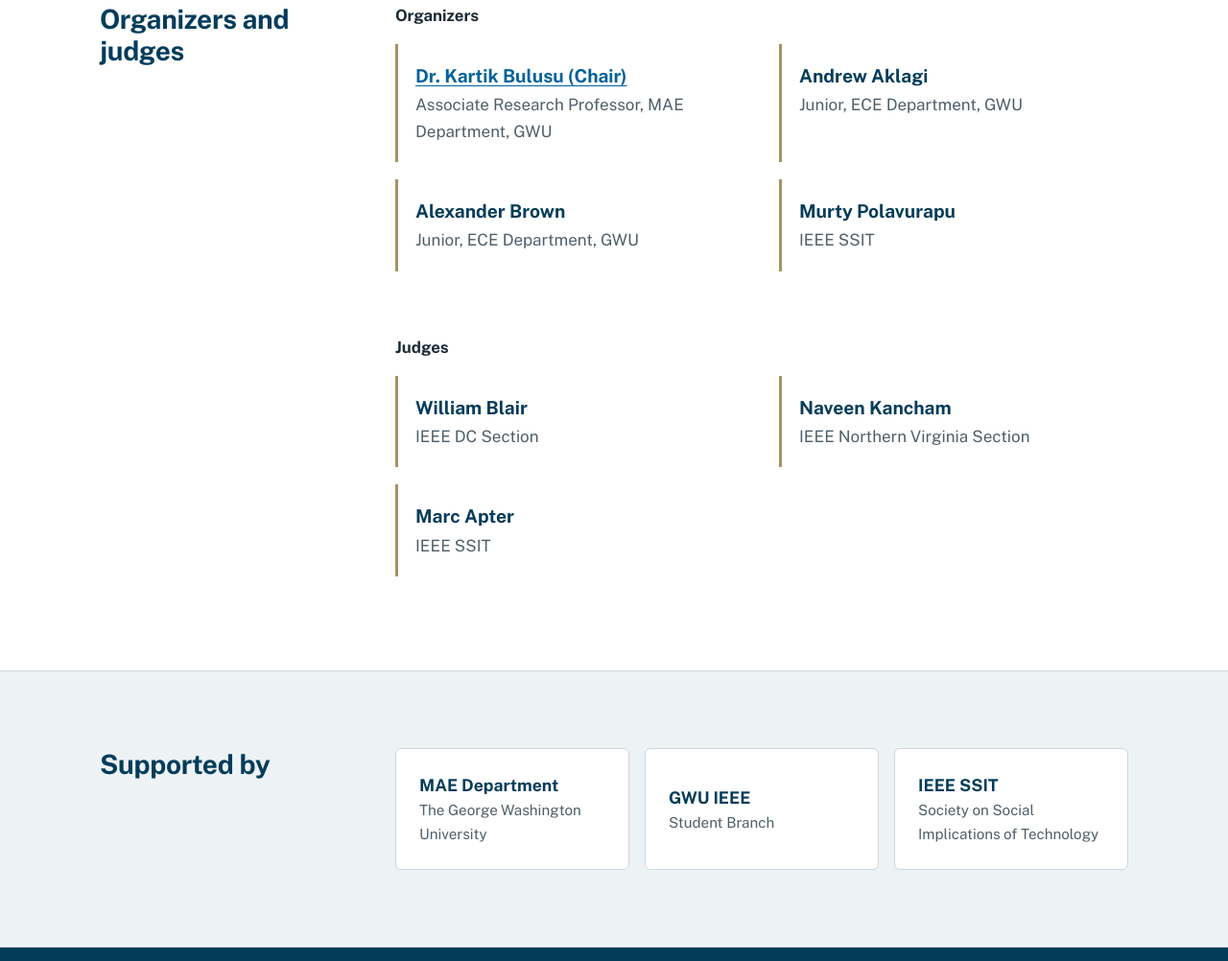
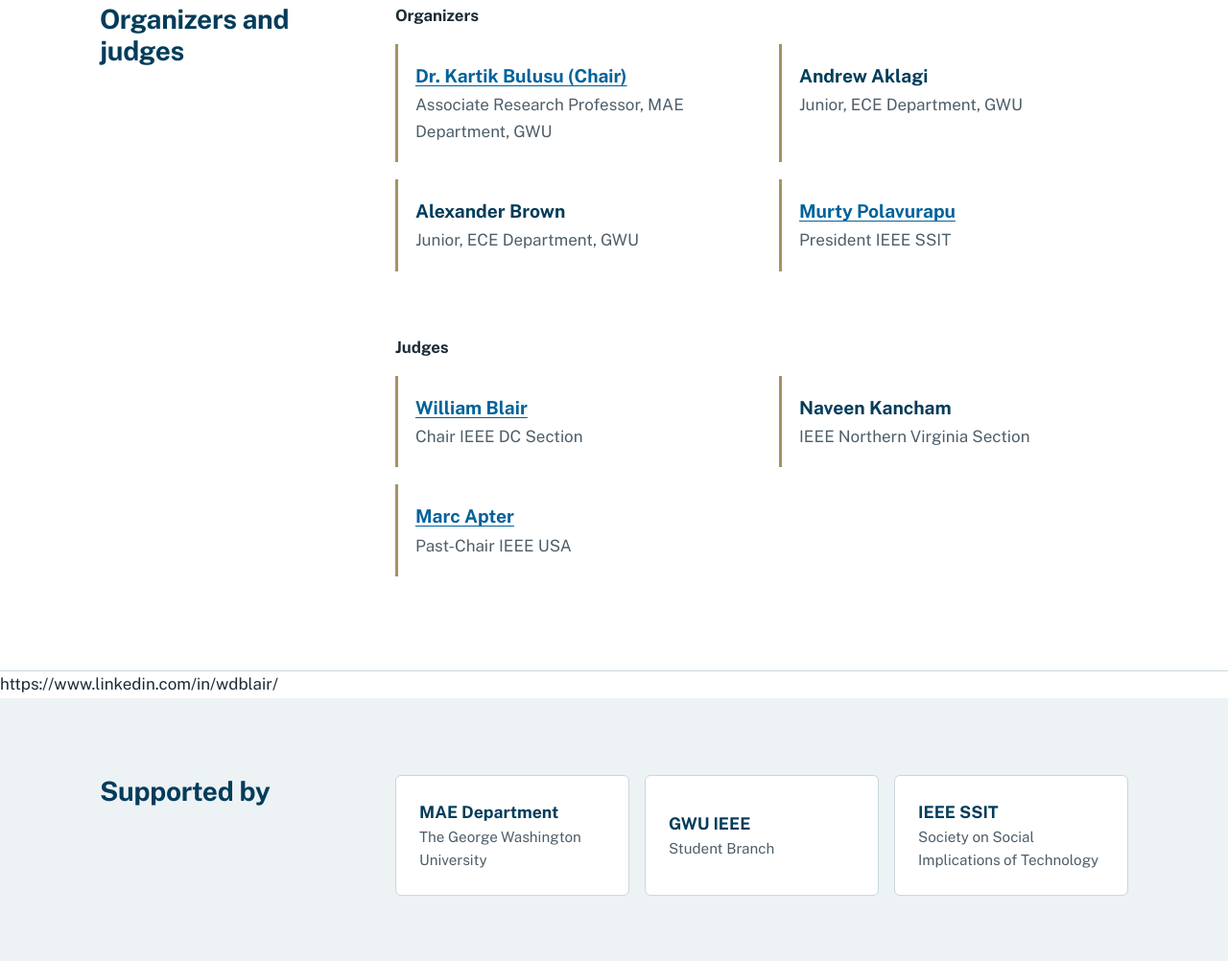
Before and after one commit to IEEE-Ethics/GWU-EthicsCompetition2026, a plain HTML site: page index.html in a window 1280 px wide. Shown: the part 4042-5044 px from the top of the page at 96% size. Drawn offline with nearby package versions, Linux system fonts and the light colour scheme.

Commit message:
Commit-5  09/28/2026

```diff
--- a/index.html
+++ b/index.html
@@ -298,24 +298,24 @@
         <div class="people-group">
           <h3>Organizers</h3>
           <div class="people">
-            <div class="person"><p class="name"><a href="https://www.linkedin.com/in/kartik-bulusu-1295261/">Dr. Kartik Bulusu (Chair)</a></p><p class="role">Associate Research Professor, MAE Department, GWU</p></div>
+            <div class="person"><p class="name"><a href="https://www.linkedin.com/in/kartik-bulusu-1295261/" target="_blank">Dr. Kartik Bulusu (Chair)</a></p><p class="role">Associate Research Professor, MAE Department, GWU</p></div>
             <div class="person"><p class="name">Andrew Aklagi</p><p class="role">Junior, ECE Department, GWU</p></div>
             <div class="person"><p class="name">Alexander Brown</p><p class="role">Junior, ECE Department, GWU</p></div>
-            <div class="person"><p class="name">Murty Polavurapu</p><p class="role">IEEE SSIT</p></div>
+            <div class="person"><p class="name"><a href="https://www.linkedin.com/in/murtyp/" target="_blank">Murty Polavurapu</a></p><p class="role">President IEEE SSIT</p></div>
           </div>
         </div>
         <div class="people-group">
           <h3>Judges</h3>
           <div class="people">
-            <div class="person"><p class="name">William Blair</p><p class="role">IEEE DC Section</p></div>
+            <div class="person"><p class="name"><a href="https://www.linkedin.com/in/wdblair/" target="_blank">William Blair</a></p><p class="role">Chair IEEE DC Section </p></div>
             <div class="person"><p class="name">Naveen Kancham</p><p class="role">IEEE Northern Virginia Section</p></div>
-            <div class="person"><p class="name">Marc Apter</p><p class="role">IEEE SSIT</p></div>
+            <div class="person"><p class="name"><a href="https://www.linkedin.com/in/marc-apter-b997781/" target="_blank">Marc Apter</a></p><p class="role">Past-Chair IEEE USA</p></div>
           </div>
         </div>
       </div>
     </div>
   </section>
-
+https://www.linkedin.com/in/wdblair/
   <section class="block alt" id="support">
     <div class="wrap two">
       <h2>Supported by</h2>
```
